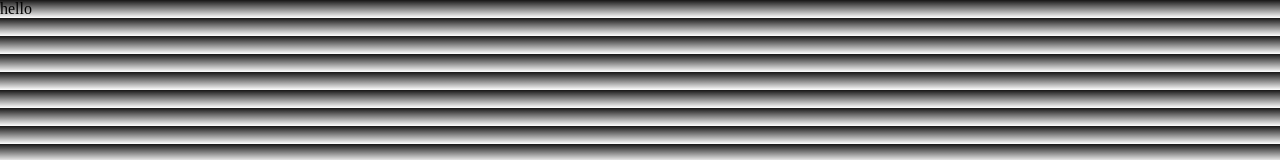
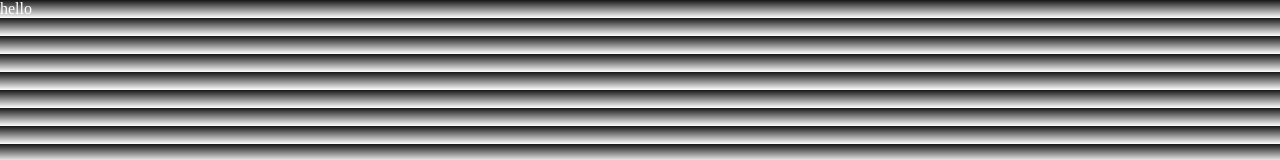
Before and after one commit to BrunoMoises/go-finance-app, a Next.js app: page / in a window 1280 px wide. Shown: the top 160 px of the page. Built offline with nearby package versions, Linux system fonts and the light colour scheme.

Commit message:
insert color white in color global

```diff
--- a/styles/global.ts
+++ b/styles/global.ts
@@ -8,5 +8,6 @@ export default createGlobalStyle`
     }
     body {
         background-color: ${(props) => props.theme.colors.black2};
+        color: ${(props) => props.theme.colors.white};
     }
 `;
```
